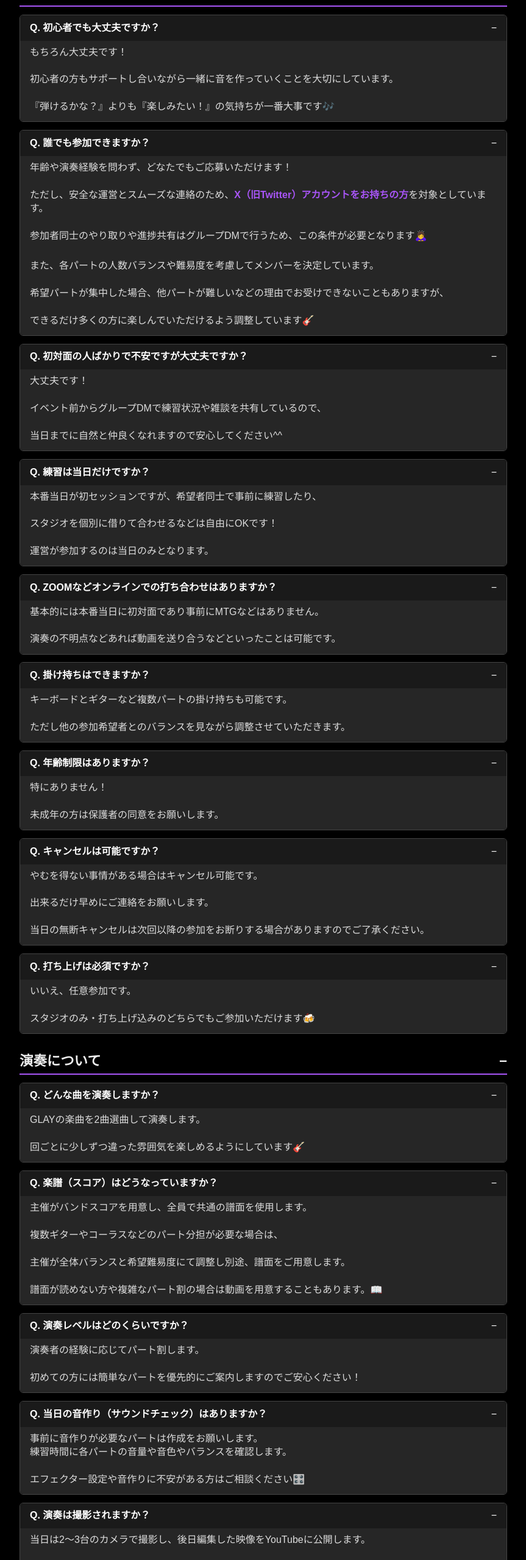
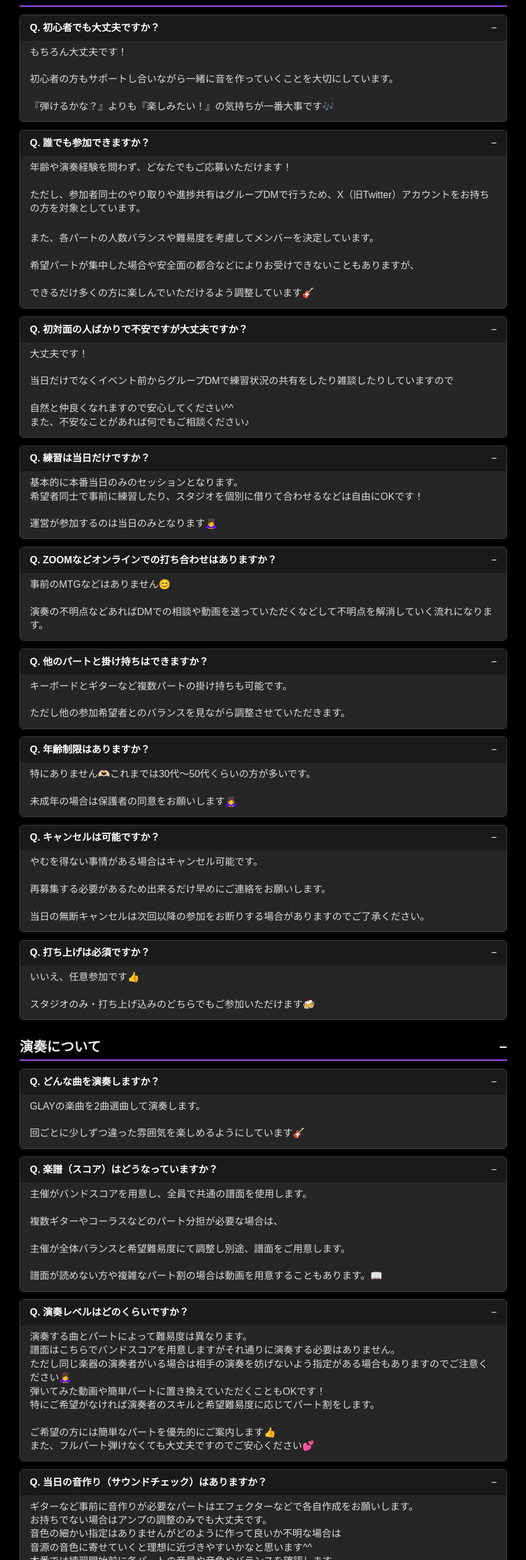
Before and after one commit to MaikoIshibashi/1day-band, a Next.js app: page /faq in a window 1280 px wide. Shown: the part 241-2800 px from the top of the page at 61% size, without its empty margins (208-1071 px from the left). Built offline with nearby package versions, Linux system fonts and the light colour scheme.

Commit message:
FAQ変更2

```diff
--- a/app/faq/page.tsx
+++ b/app/faq/page.tsx
@@ -18,49 +18,49 @@ export default function FAQPage() {
         {
           q: "誰でも参加できますか？",
           a: `年齢や演奏経験を問わず、どなたでもご応募いただけます！
-ただし、安全な運営とスムーズな連絡のため、**X（旧Twitter）アカウントをお持ちの方**を対象としています。
-参加者同士のやり取りや進捗共有はグループDMで行うため、この条件が必要となります🙇‍♀️
+ただし、参加者同士のやり取りや進捗共有はグループDMで行うため、X（旧Twitter）アカウントをお持ちの方を対象としています。
 
 また、各パートの人数バランスや難易度を考慮してメンバーを決定しています。
-希望パートが集中した場合、他パートが難しいなどの理由でお受けできないこともありますが、
+希望パートが集中した場合や安全面の都合などによりお受けできないこともありますが、
 できるだけ多くの方に楽しんでいただけるよう調整しています🎸`,
         },
         {
           q: "初対面の人ばかりで不安ですが大丈夫ですか？",
           a: `大丈夫です！
-イベント前からグループDMで練習状況や雑談を共有しているので、
-当日までに自然と仲良くなれますので安心してください^^`,
+当日だけでなくイベント前からグループDMで練習状況の共有をしたり雑談したりしていますので
+自然と仲良くなれますので安心してください^^
+また、不安なことがあれば何でもご相談ください♪`,
         },
         {
           q: "練習は当日だけですか？",
-          a: `本番当日が初セッションですが、希望者同士で事前に練習したり、
-スタジオを個別に借りて合わせるなどは自由にOKです！
-運営が参加するのは当日のみとなります。`,
+          a: `基本的に本番当日のみのセッションとなります。
+          希望者同士で事前に練習したり、スタジオを個別に借りて合わせるなどは自由にOKです！
+運営が参加するのは当日のみとなります🙇‍♀️`,
         },
         {
           q: "ZOOMなどオンラインでの打ち合わせはありますか？",
-          a: `基本的には本番当日に初対面であり事前にMTGなどはありません。
-演奏の不明点などあれば動画を送り合うなどといったことは可能です。`,
+          a: `事前のMTGなどはありません😊
+演奏の不明点などあればDMでの相談や動画を送っていただくなどして不明点を解消していく流れになります。`,
         },
         {
-          q: "掛け持ちはできますか？",
+          q: "他のパートと掛け持ちはできますか？",
           a: `キーボードとギターなど複数パートの掛け持ちも可能です。
 ただし他の参加希望者とのバランスを見ながら調整させていただきます。`,
         },
         {
           q: "年齢制限はありますか？",
-          a: `特にありません！
-未成年の方は保護者の同意をお願いします。`,
+          a: `特にありません🫶🏻これまでは30代〜50代くらいの方が多いです。
+未成年の場合は保護者の同意をお願いします🙇‍♀️`,
         },
         {
           q: "キャンセルは可能ですか？",
           a: `やむを得ない事情がある場合はキャンセル可能です。
-出来るだけ早めにご連絡をお願いします。
+再募集する必要があるため出来るだけ早めにご連絡をお願いします。
 当日の無断キャンセルは次回以降の参加をお断りする場合がありますのでご了承ください。`,
         },
         {
           q: "打ち上げは必須ですか？",
-          a: `いいえ、任意参加です。
+          a: `いいえ、任意参加です👍
 スタジオのみ・打ち上げ込みのどちらでもご参加いただけます🍻`,
         },
       ],
@@ -84,18 +84,26 @@ export default function FAQPage() {
         },
         {
           q: "演奏レベルはどのくらいですか？",
-          a: `演奏者の経験に応じてパート割します。
-初めての方には簡単なパートを優先的にご案内しますのでご安心ください！`,
+          a: `演奏する曲とパートによって難易度は異なります。
+          譜面はこちらでバンドスコアを用意しますがそれ通りに演奏する必要はありません。
+          ただし同じ楽器の演奏者がいる場合は相手の演奏を妨げないよう指定がある場合もありますのでご注意ください🙇‍♀️
+          弾いてみた動画や簡単パートに置き換えていただくこともOKです！
+          特にご希望がなければ演奏者のスキルと希望難易度に応じてパート割をします。
+ご希望の方には簡単なパートを優先的にご案内します👍
+また、フルパート弾けなくても大丈夫ですのでご安心ください💕`,
         },
         {
           q: "当日の音作り（サウンドチェック）はありますか？",
-          a: `事前に音作りが必要なパートは作成をお願いします。
-          練習時間に各パートの音量や音色やバランスを確認します。
-エフェクター設定や音作りに不安がある方はご相談ください🎛️`,
+          a: `ギターなど事前に音作りが必要なパートはエフェクターなどで各自作成をお願いします。
+          お持ちでない場合はアンプの調整のみでも大丈夫です。
+          音色の細かい指定はありませんがどのように作って良いか不明な場合は
+          音源の音色に寄せていくと理想に近づきやすいかなと思います^^
+          本番では練習開始前に各パートの音量や音色やバランスを確認します。
+エフェクター設定や音作りに不安がある方は遠慮なくご相談ください🎛️`,
         },
         {
           q: "演奏は撮影されますか？",
-          a: `当日は2〜3台のカメラで撮影し、後日編集した映像をYouTubeに公開します。
+          a: `当日は2台のカメラで撮影し、後日編集した映像をYouTubeに公開します。
 撮影データは全員に共有され、思い出としても残ります📸（モザイクも対応します）`,
         },
         {
@@ -120,27 +128,29 @@ export default function FAQPage() {
       items: [
         {
           q: "参加費はいくらですか？",
-          a: `参加費は **5,000円** です。
-＋オプション **4,000円** で打ち上げにも参加できます🎉
+          a: `参加費は5,000円です。
+＋オプション4,000円で打ち上げにも参加できます🎉
 
-**参加費に含まれるもの**
-- スタジオ利用（約5時間）＋機材レンタル
+＜＜ 参加費に含まれるもの ＞＞
+- スタジオ利用（5H）＋ 機材レンタル含む
 - 記念品（メンバー全員の名前入り）
 - スコア（パート割含む）
-- YouTube公開用映像（MIX済）
-- 中間イベント動画（任意参加）
+- YouTube公開用映像（動画編集・MIX込）
+- 中間イベント動画（動画編集・MIX込）※任意参加
 - 当日撮影データ共有
 - メンバー限定グループDM／Membersサイト利用
 - チケット兼領収書発行`,
         },
         {
           q: "支払い方法は？",
-          a: `現金・PayPay・クレジットカード（Visa/Master/JCB/AMEX/JCB/Diners/DISCOVER）に対応しています。
-当日までにお支払いでOKです。`,
+          a: `現金・PayPay・各種クレジットカード
+          （Visa/Master/JCB/AMEX/JCB/Diners/DISCOVER）に対応しています。
+当日までにお支払いでOKです。支払日についてはエントリー確定後のアンケートで確認します。`,
         },
         {
           q: "キャンセル料はありますか？",
-          a: `キャンセル料はありませんが、確定後のキャンセルは分かり次第ご連絡をお願いします。`,
+          a: `キャンセル料はありませんが、確定後のキャンセルは分かり次第ご連絡をお願いします。
+          すでにお支払い済みの場合は返金します。`,
         },
         {
           q: "プラン変更は可能ですか？",
@@ -176,7 +186,8 @@ export default function FAQPage() {
         {
           q: "機材は持参ですか？",
           a: `基本的にはご自身の楽器をお持ちください。
-ドラムやアンプなどの大型機材はスタジオのものを使用します。`,
+ドラムやアンプなどの大型機材はスタジオのものを使用します。
+どのアンプが良いかなどは後ほどヒアリングします。`,
         },
         {
           q: "体調不良などで参加できなくなった場合は？",
@@ -199,7 +210,8 @@ export default function FAQPage() {
         {
           q: "中間イベントのプチセッションというのはどういったものですか？",
           a: `こちらで譜面の範囲の指定をしますので音源なしで楽器のみ音が出るようにして動画を提出いただきます。
-その映像をこちらで編集してコラボ動画としてYouTubeへアップするという企画になります。`,
+その映像をこちらで編集してコラボ動画としてYouTubeへアップするという企画になります。
+可能であれば雑音が入らないようLINE接続だと助かります。`,
         },
         {
           q: "友人と一緒に参加できますか？",
@@ -210,7 +222,7 @@ export default function FAQPage() {
           q: "地方からでも参加できますか？",
           a: `全国からのご参加OKです！
 遠方から新幹線や飛行機で来られる方も多くいらっしゃいます✈️
-宿泊先などの確保は早めをお勧めします！`,
+宿泊先などが必要な場合、早めの確保をお勧めします！`,
         },
         {
           q: "メンバーが揃わない時はどうなりますか？",
```
